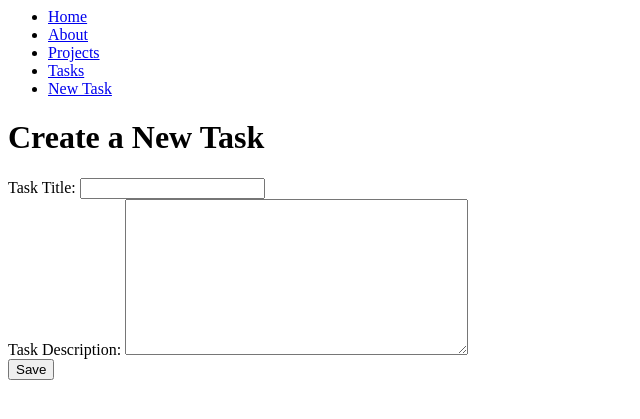
After one commit to Karel95/curso_de_django, a Django app: page /create_task/ in a window 1280 px wide. The commit adds this page. Shown: the top 419 px of the page, without its empty margins (0-640 px from the left). Run offline with Django 5.2, Linux system fonts and the light colour scheme.

Commit message:
updating

```diff
--- /dev/null
+++ b/myapp/forms.py
@@ -0,0 +1,5 @@
+from django import forms
+
+class CreateNewTask(forms.Form):
+  title = forms.CharField(label='Task Title', max_length=100)
+  description = forms.CharField(label='Task Description', widget=forms.Textarea)
--- /dev/null
+++ b/myapp/templates/create_task.html
@@ -0,0 +1,12 @@
+{% extends 'layouts/base.html' %}
+
+{% block content %}
+  <h1>Create a New Task</h1>
+
+  <!-- Aquí va el formulario de creación de tareas -->
+  <form method="POST" action="">
+    {% csrf_token %}
+    {{form}}
+    <button>Save</button>
+  </form>
+{% endblock %}
--- a/myapp/templates/layouts/base.html
+++ b/myapp/templates/layouts/base.html
@@ -4,6 +4,7 @@
     <li><a href="/about">About</a></li>
     <li><a href="/projects">Projects</a></li>
     <li><a href="/tasks">Tasks</a></li>
+    <li><a href="/create_task">New Task</a></li>
   </ul>
 </nav>
 
--- a/myapp/urls.py
+++ b/myapp/urls.py
@@ -9,4 +9,5 @@ urlpatterns = [
     path('project/<int:id>', views.project),
     path('tasks/', views.tasks),
     path('task/<int:id>', views.task),
+    path('create_task/', views.create_task),
 ]
--- a/myapp/views.py
+++ b/myapp/views.py
@@ -1,6 +1,7 @@
-from django.shortcuts import get_object_or_404, render
+from django.shortcuts import get_object_or_404, render, redirect
 from django.http import HttpResponse, JsonResponse
 from .models import Project, Task
+from .forms import CreateNewTask
 
 
 # Create your views here.
@@ -41,3 +42,17 @@ def task(request, id):
   # task = Task.objects.get(id=id)
   task = get_object_or_404(Task, id=id)
   return HttpResponse("<h1>Task: %s </h1>" % task.title)
+
+def create_task(request):
+  if request.method == 'GET':
+    return render(request, 'create_task.html', {
+    'form': CreateNewTask()
+  })
+
+  else:
+    Task.objects.create(
+      title=request.POST['title'],
+      description=request.POST['description'],
+      project_id=1
+    )
+    return redirect('/tasks/')
```
Also changed, not shown: db.sqlite3.
